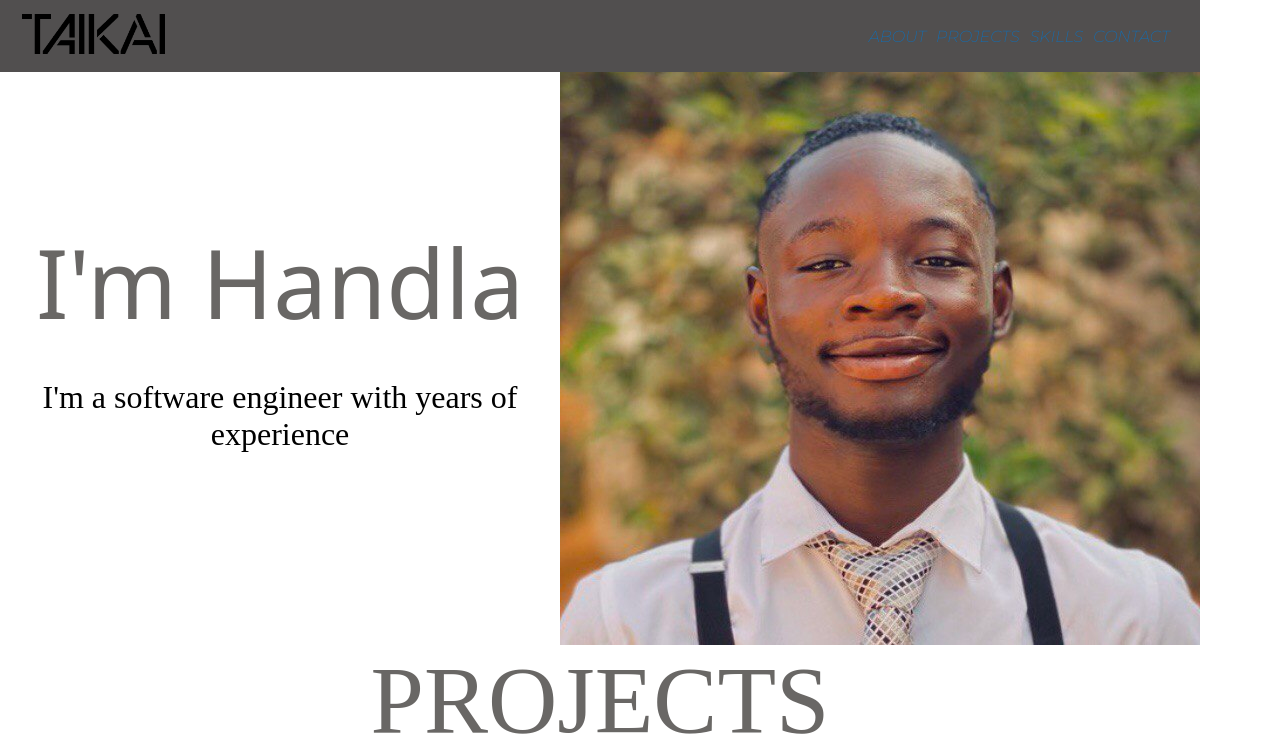
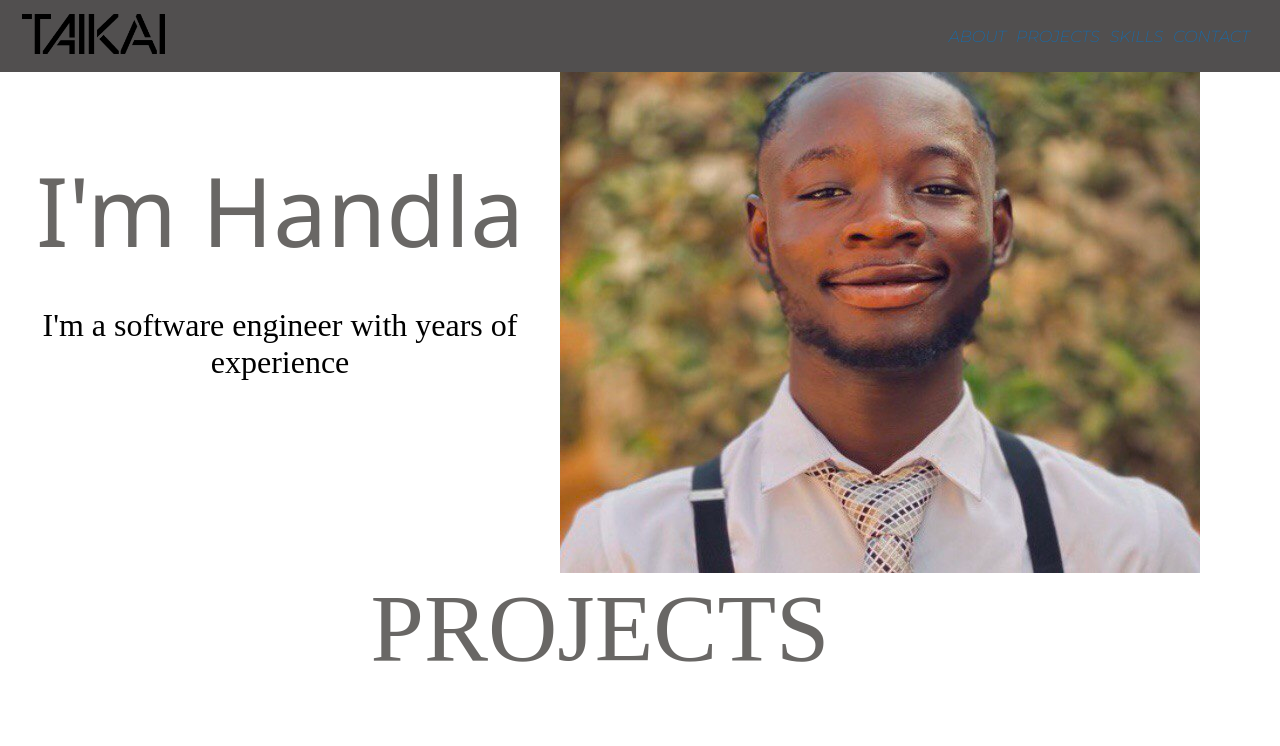
Before and after one commit to Phransis/Portfolio_Website, a React (Create React App) app: page / in a window 1280 px wide. Shown: the top 746 px of the page. Built offline with nearby package versions, Linux system fonts and the light colour scheme.

Commit message:
made the navbar static

```diff
--- a/src/index.css
+++ b/src/index.css
@@ -30,7 +30,11 @@ body {
 
 
 nav{
-  /* position: fixed; */
+  position: fixed;
+  top: 0;
+  right: 0;
+  left: 0;
+  z-index: 1030;
   background-color: rgb(229, 217, 234);
   display: flex;
   justify-content: space-between;
```
